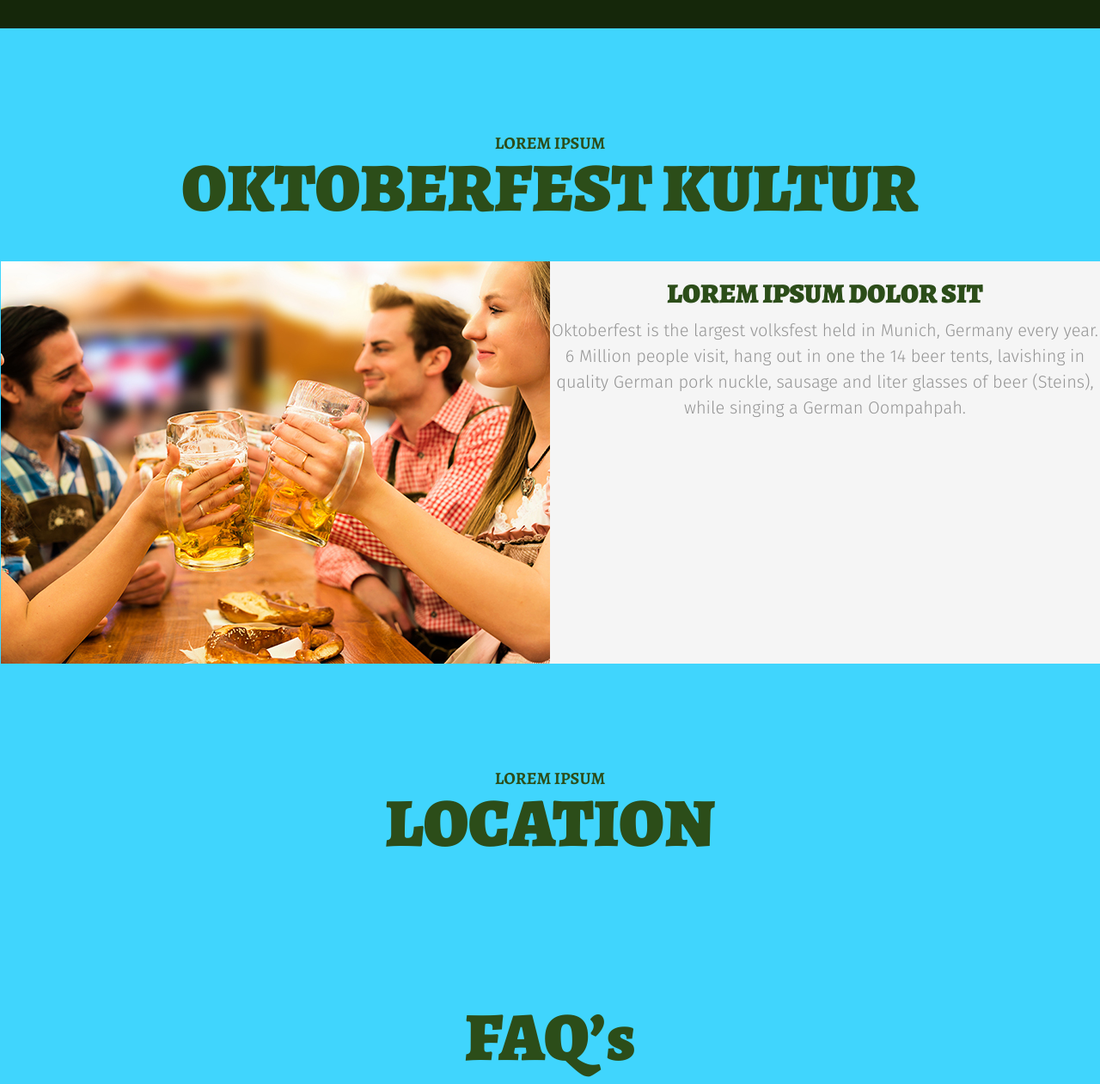
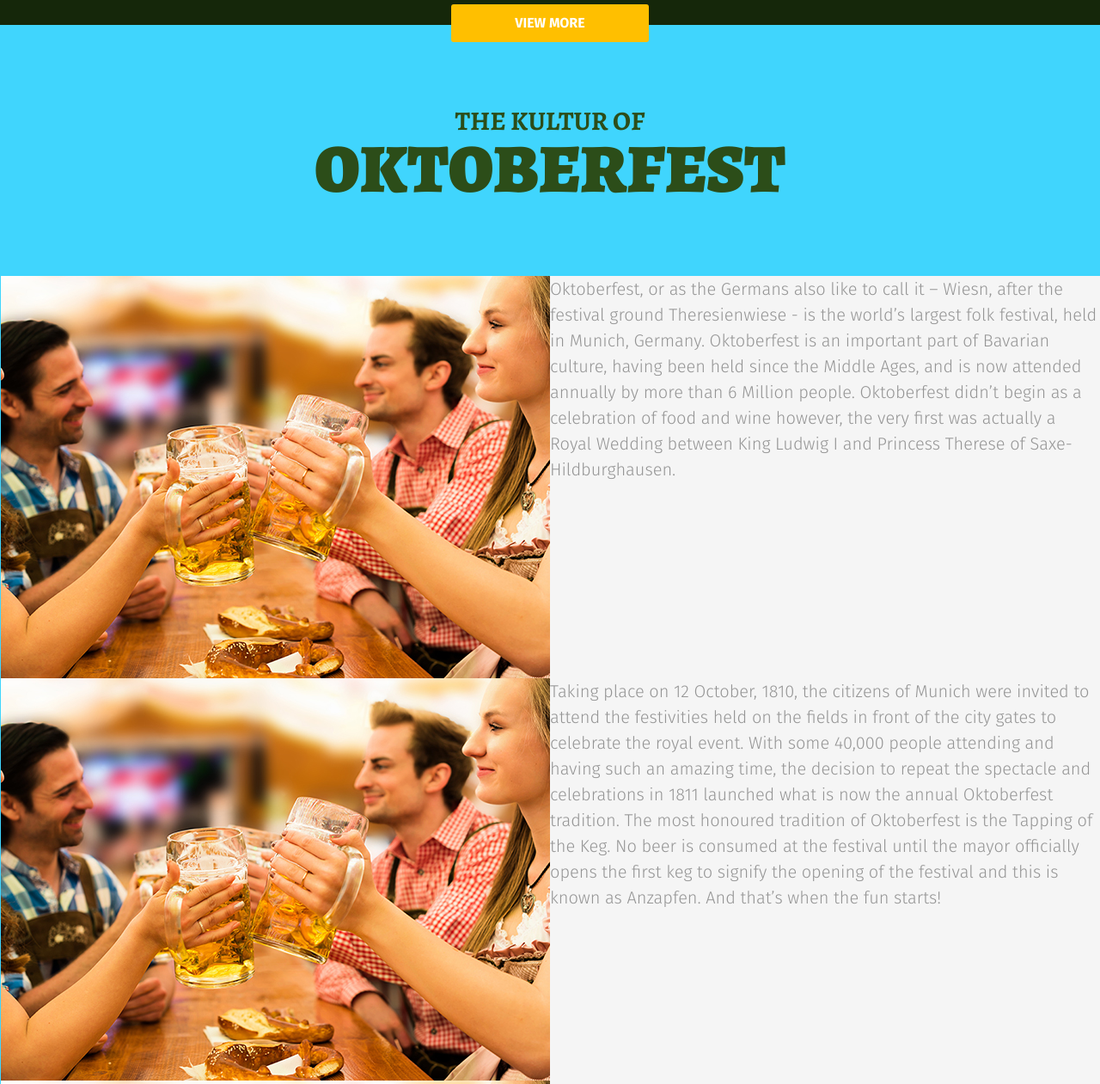
Before and after one commit to VovMaster/octoberfest_git, a plain HTML site: page index.html in a window 1280 px wide. Shown: the part 1679-2940 px from the top of the page at 86% size. Drawn offline with nearby package versions, Linux system fonts and the light colour scheme.

Commit message:
гзвфеу

```diff
--- a/index.html
+++ b/index.html
@@ -116,37 +116,52 @@
 			 	</div>
 		 	</div>
 		</section>
-		<section class="section-style">
-		 	<div class="text-center">
+
+
+		<section class="section-style section-the-kultur-of">
+	 		<div class="main-width">
 		 		<div class="title">
-		 			<h5>LOREM IPSUM</h5>
-			 		<h2>OKTOBERFEST KULTUR</h2>
+		 			<h5>THE KULTUR OF</h5>
+			 		<h2>OKTOBERFEST</h2>
+			 	</div>
 		 	</div>
 		 	<div class="wrap-columns">
 			 	<div class="columns clearfix">
-				 		<div class="">
+			 		<div class="img-column">
 			 			<img src="images/oktober-fest-image-1.jpg" alt="">
 			 		</div>
 			 		<div class="text-column">
-				 			<div class="centering">
-				 				<div>
-						 			<h3>LOREM IPSUM DOLOR SIT</h3>
-						 			<p>Oktoberfest is the largest volksfest held in Munich, Germany every year. 6 Million people visit, hang out in one the 14 beer tents, lavishing in quality German pork nuckle, sausage and liter glasses of beer (Steins), while singing a German Oompahpah.</p>
+			 			Oktoberfest, or as the Germans also like to call it – Wiesn, after the festival ground Theresienwiese - is the world’s largest folk festival, held in Munich, Germany. Oktoberfest is an important part of Bavarian culture, having been held since the Middle Ages, and is now attended annually by more than 6 Million people.
+
+Oktoberfest didn’t begin as a celebration of food and wine however, the very first was actually a Royal Wedding between King Ludwig I and Princess Therese of Saxe-Hildburghausen.
 			 		</div>
 			 	</div>
+			 	<div class="columns clearfix">
+			 		<div class="img-column">
+			 			<img src="images/oktober-fest-image-1.jpg" alt="">
 			 		</div>
+			 		<div class="text-column">
+	Taking place on 12 October, 1810, the citizens of Munich were invited to attend the festivities held on the fields in front of the city gates to celebrate the royal event. With some 40,000 people attending and having such an amazing time, the decision to repeat the spectacle and celebrations in 1811 launched what is now the annual Oktoberfest tradition.
+
+The most honoured tradition of Oktoberfest is the Tapping of the Keg. No beer is consumed at the festival until the mayor officially opens the first keg to signify the opening of the festival and this is known as Anzapfen. And that’s when the fun starts!
+			 		</div>
+			 	</div>
+			 	<div class="columns clearfix">
+			 		<div class="img-column">
+			 			<img src="images/oktober-fest-image-1.jpg" alt="">
+			 		</div>
+			 		<div class="text-column">
+	The Bavarian Purity Requirements
+
+Oktoberfest beer is not just any beer. Since the 16th century there have been strong regulations about brewing Bavarian beer and how to keep up the high quality of the final product. One of the oldest laws are the Bavarian Purity Requirements, decreed by Duke William IV. in 1516: only water, hops and barley should be used to brew
+Bavarian beer.
+
 			 		</div>
 			 	</div>
 			</div>
 		</section>
-		<section class="section-style">
-			<div class="main-width">
-				<div class="title">
-			 		<h5>LOREM IPSUM</h5>
-			 		<h2>LOCATION</h2>
-			 	</div>
-		 	</div>
-		</section>
+
+
 		<section class="section-style section-accordion">
 			<div class="title">
 				<h2>FAQ’s</h2>
--- a/less/layout/main-style.less
+++ b/less/layout/main-style.less
@@ -98,9 +98,10 @@ img{
 	}
 }
 .gallery{
-	padding: 31px 24px 36px;
+	padding: 28px 24px 36px;
 	background-color: @green-dark;
 	position: relative;
+	margin-top: 75px;
 	ul{
 		padding: 0;
 		margin-left: -3px;
@@ -131,23 +132,6 @@ img{
 	right: 0;
 	top: 0;
 }
-.centering{
-	display: inline-block;
-	vertical-align: middle;
-	height: 100%;
-	&:after{
-		content: "";
-		display: inline-block;
-		vertical-align: middle;
-	}
-	> div{
-		display: inline-block;
-		vertical-align: middle;
-		height: 100%;
-
-	}
-}
-
 
 
 
@@ -229,6 +213,10 @@ img{
 		font-weight: 700;
 		margin-bottom: 0;
 		margin-top: 0;
+		font-size: 31px;
+		+ h2 {
+			margin-top: -6px;
+		}
 	}
 	h2 {
 		margin-top: -3px;
@@ -245,5 +233,16 @@ img{
 .section-die-deets {
 	p {
 		line-height: 36px;
+		margin-bottom: 26px;
+	}
+	.title {
+		margin-bottom: 0;
 	}
 }
+
+.section-the-kultur-of {
+	padding-top: 26px;
+	.title {
+		margin-bottom: 80px;
+	}
+}
--- a/less/partials/bootstrap.less
+++ b/less/partials/bootstrap.less
@@ -1014,6 +1014,10 @@ h6,
 
 .wrap-btn {
   text-align: center;
+  position: absolute;
+  bottom: -20px;
+  left: 0;
+  width: 100%;
 }
 
 .btn {
@@ -1077,9 +1081,14 @@ h6,
   border-radius: 4px;
 }
 .btn2 {
+  border-radius: 30px;
+  font-family: "gotham_htfblack";
   font-size: 14px;
-  font-family: 'gotham_htfblack';
+  font-weight: normal;
+  letter-spacing: 0.14em;
+  padding: 14px 31px;
 }
+
 
 
 .btn-green {
```
Also changed, not shown: css/style.css. Lines whose indentation alone changed are shown as unchanged.
